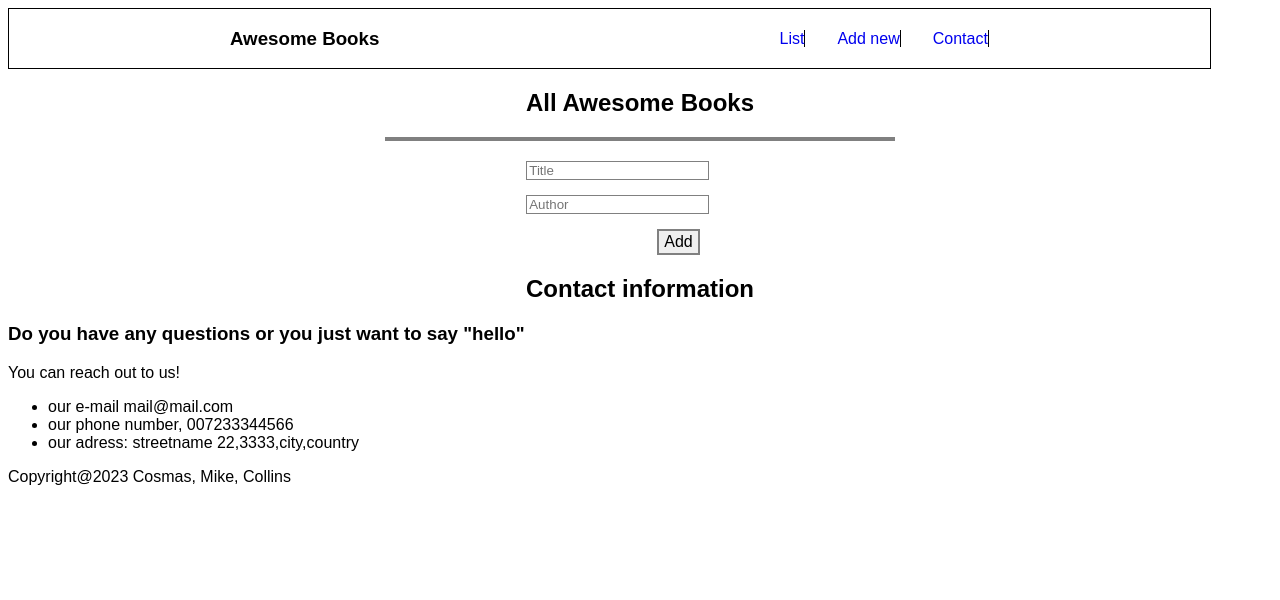
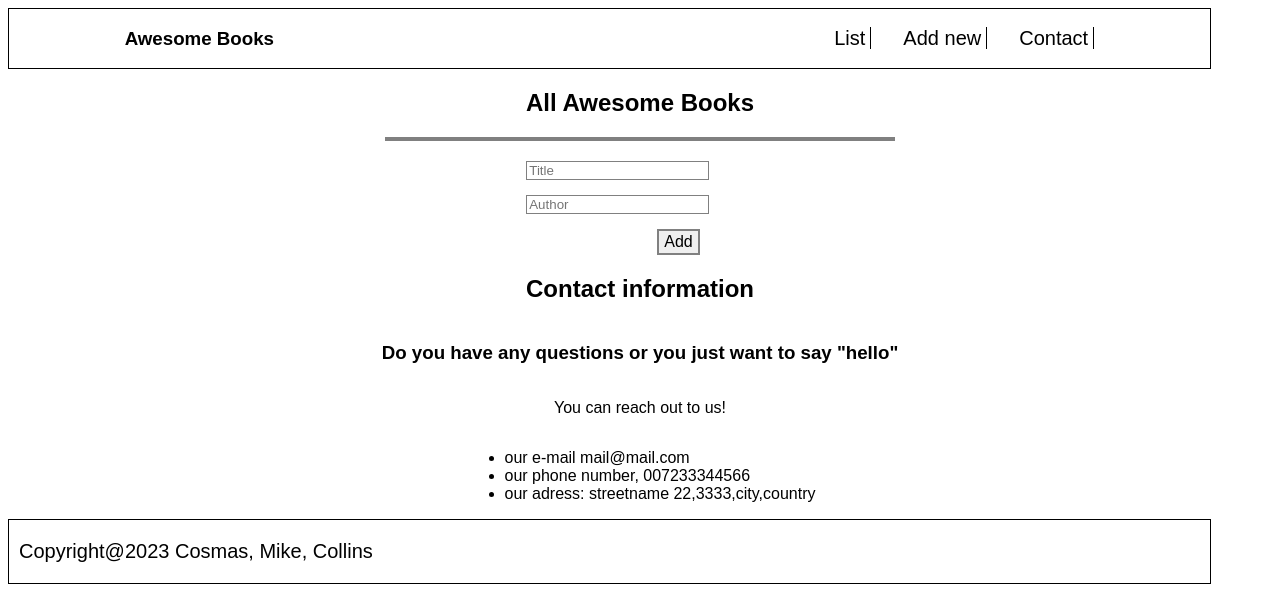
Before and after one commit to Mike111222/Awesome-Books, a website: page index.html in a window 1280 px wide. Drawn offline with Linux system fonts and the light colour scheme.

Commit message:
Styled elements for contact section, footer and header

```diff
--- a/styles.css
+++ b/styles.css
@@ -11,6 +11,10 @@ header {
   border: 1px solid black;
 }
 
+header h3 {
+  margin-right: 10rem;
+}
+
 nav ul {
   display: flex;
   justify-content: center;
@@ -21,6 +25,9 @@ nav ul {
   nav ul a {
     text-decoration: none;
     border-right: 1px solid black;
+    font-size: 20px;
+    padding-right: 5px;
+    color: black;
   }
 
 #book-list {
@@ -84,3 +91,21 @@ button {
 .add-btn {
   margin-left: 131px;
 }
+
+.contact {
+  display: flex;
+  flex-direction: column;
+  justify-content: center;
+  align-items: center;
+}
+
+footer {
+  width: 95%;
+  border: 1px solid black;
+  justify-content: left;
+}
+
+footer p {
+  font-size: 20px;
+  padding-left: 10px;
+}
```
